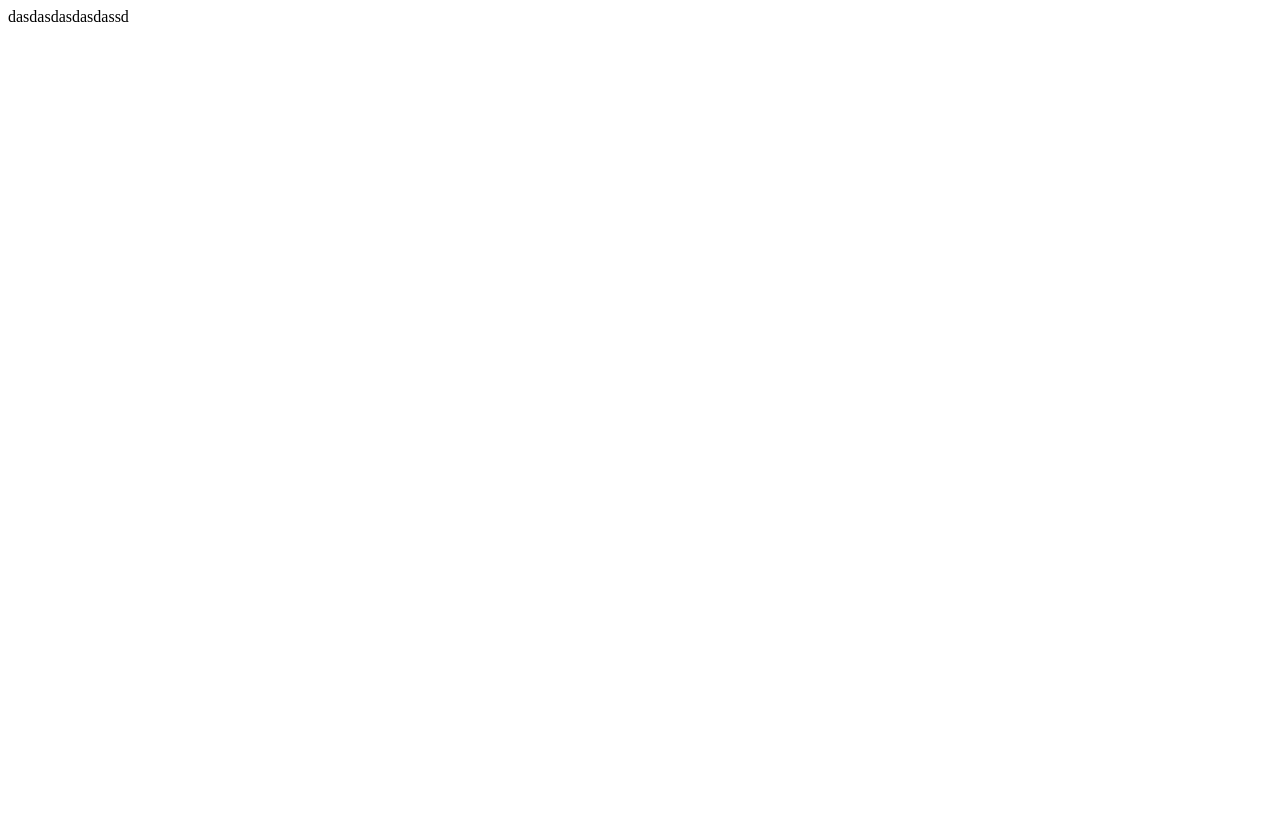
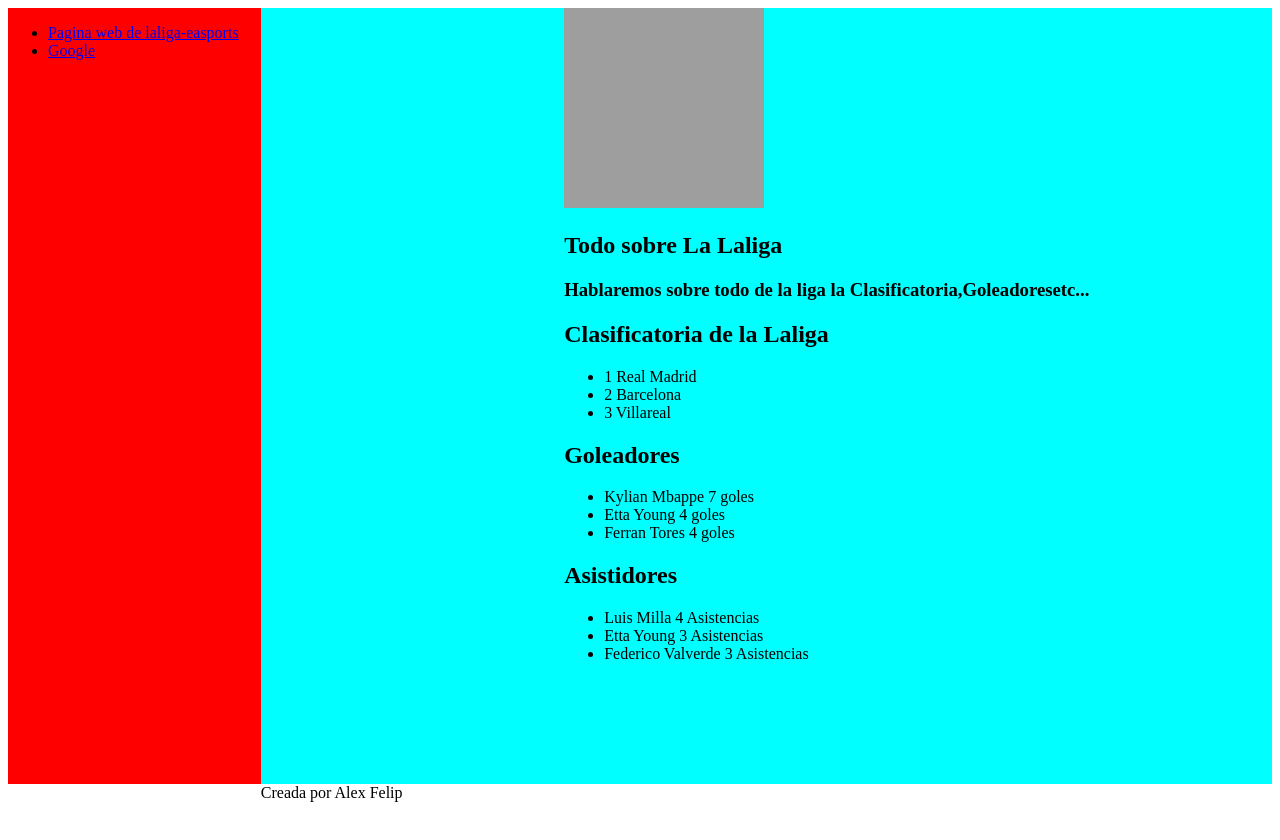
Before and after one commit to Alefellle/div, a plain HTML site: page Index.html in a window 1280 px wide. Before the commit the page ends 800 px from the top, so only its background shows below. Drawn offline with Linux system fonts and the light colour scheme; grey boxes are pictures that could not be loaded.

Commit message:
hecho 100%

```diff
--- a/Index.html
+++ b/Index.html
@@ -1,2 +1,79 @@
+<!DOCTYPE html>
+<html lang="en">
+<head>
+    <meta charset="UTF-8">
+    <meta name="viewport" content="width=device-width, initial-scale=1.0">
+    <title>Laliga</title>
+    <link rel="stylesheet" href="style.css">
 
-dasdasdasdasdassd
+</head>
+<body>
+    <section class="Intro">
+        <div class="mover">
+            <img class="Logo" src="https://upload.wikimedia.org/wikipedia/commons/thumb/5/54/LaLiga_EA_Sports_2023_Vertical_Logo.svg/1006px-LaLiga_EA_Sports_2023_Vertical_Logo.svg.png" alt="Logo Laliga">
+            <h1>Todo sobre La Laliga</h1>
+                <h3>Hablaremos sobre todo de la liga la Clasificatoria,Goleadoresetc...</h3>
+
+            <div>
+                    <h2>Clasificatoria de la Laliga</h2>
+                    <ul>
+                            <li>
+                                1 Real Madrid
+                            </li>
+                            <li>
+                                2 Barcelona
+                            </li>
+                            <li>
+                                3 Villareal
+                            </li>
+
+                    </ul>
+
+                </div>
+                <div>
+                    <h2>Goleadores</h2>
+                    <ul>
+                        <li>
+                            Kylian Mbappe 7 goles
+                        </li>
+                        <li>
+                            Etta Young 4 goles
+                        </li>
+                        <li>
+                            Ferran Tores 4 goles
+                        </li>
+                    </ul>
+            </div>
+                <div>
+                    <h2>Asistidores</h2>
+                    <ul>
+                        <li>
+                            Luis Milla 4 Asistencias
+                        </li>
+                        <li>
+                            Etta Young 3 Asistencias
+                        </li>
+                        <li>
+                            Federico Valverde 3 Asistencias
+                        </li>
+                    </ul>
+                </div>
+        </div>
+    </section>
+
+        <div class="Menu">
+            <ul>
+                <li>
+                    <a href="https://www.laliga.com/laliga-easports">Pagina web de laliga-easports</a>
+                </li>
+                <li>
+                    <a href="https://www.google.com/?hl=es">Google</a>
+                </li>
+            </ul>
+        </div>
+
+</body>
+<div class="Pie">
+    <footer>Creada por Alex Felip</footer>
+</div>
+</html>
--- /dev/null
+++ b/style.css
@@ -0,0 +1,28 @@
+.Logo{
+    width: 200px;
+    height: 200px;
+}
+.Intro{
+    width: 80%;
+    height: 97vh;
+    float: right;
+    background-color: aqua;
+
+}
+.mover{
+    margin-left: 30%;
+}
+.Menu{
+    width:20%;
+    height: 97vh;
+    float: left;
+    background-color: red;
+    margin-bottom: 50%;
+    border-right: ;
+}
+footer{
+    margin-left: 190px;
+}
+body{
+    margin-bottom: 10px;
+}
```
Also changed, not shown: index.html (added, +130 -0 lines).
